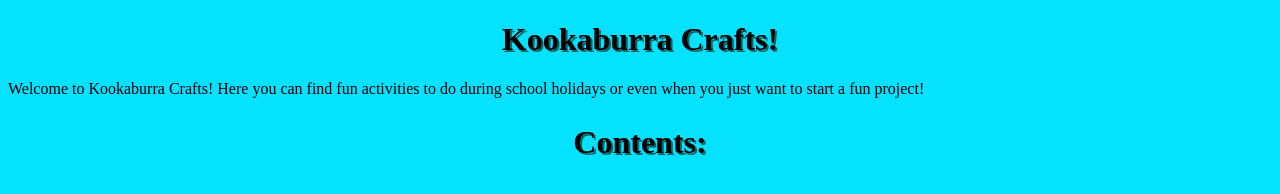
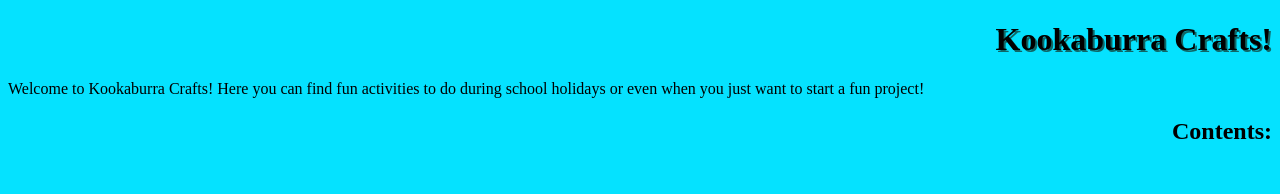
Before and after one commit to Kookaburracrafts/Kookaburracrafts.github.io, a plain HTML site: page index.html in a window 1280 px wide. Drawn offline with Linux system fonts and the light colour scheme.

Commit message:
Updated text color

```diff
--- a/index.html
+++ b/index.html
@@ -7,11 +7,18 @@
     body {
     background-color:rgb(5, 226, 255);
 
-        .headers {
+        h1 {
            text-align: center;
             font-family: "Goudy stout";
             font-size: 2em;
             text-shadow: 2px 2px rgb(16, 102, 102);
+             color: rgb:(255,255,255);
+        }
+
+        .headers {
+           text-align: right;
+            font-family: "forte";
+          color: rgb:(255,255,255);
         }
     </style>
     </head>
```
